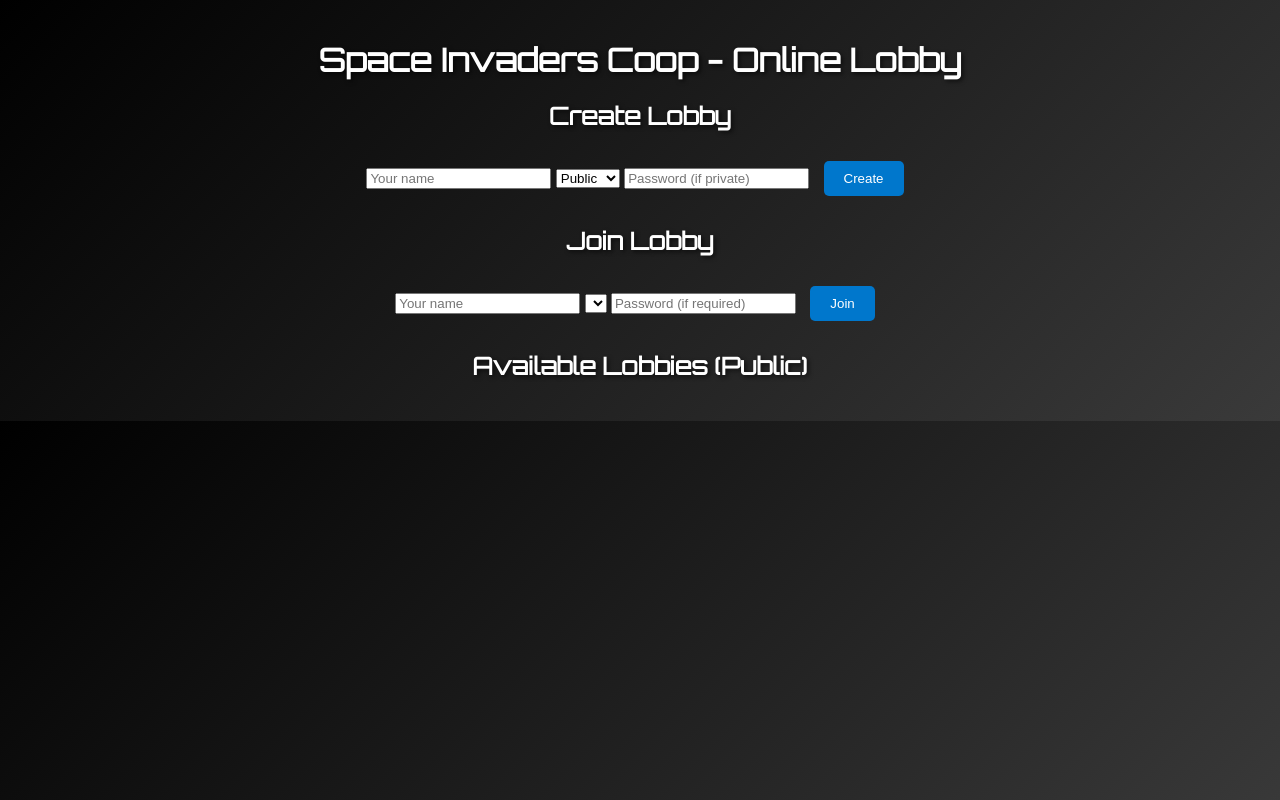
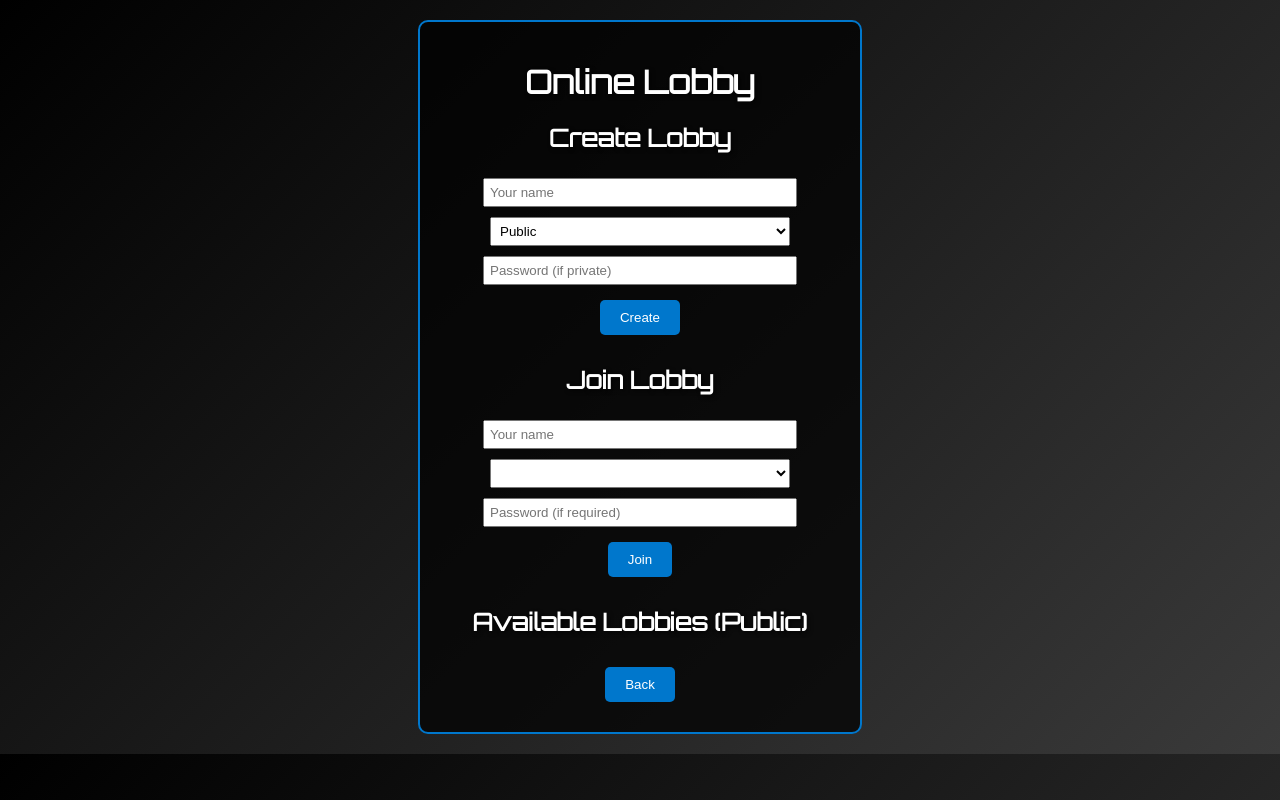
Before and after one commit to rodrimiles/Space-Invadors, a website: page public/index.html in a window 1280 px wide. Drawn offline with nearby package versions, Linux system fonts and the light colour scheme; no server answers.

Commit message:
Remove launch configuration and enhance index.html and script.js for improved lobby functionality; add back button and style updates

```diff
--- a/public/index.html
+++ b/public/index.html
@@ -4,13 +4,13 @@
   <meta charset="UTF-8">
   <title>Space Invaders Coop</title>
   <link rel="stylesheet" href="style.css">
-  <!-- Orbitron font for a futuristic look -->
+  <!-- Orbitron font -->
   <link href="https://fonts.googleapis.com/css2?family=Orbitron&display=swap" rel="stylesheet">
 </head>
 <body>
   <!-- Lobby Screen for Online Multiplayer -->
   <div id="lobbyScreen">
-    <h1>Space Invaders Coop - Online Lobby</h1>
+    <h1>Online Lobby</h1>
     <div id="createLobby">
       <h2>Create Lobby</h2>
       <input type="text" id="createName" placeholder="Your name">
@@ -32,9 +32,11 @@
       <h2>Available Lobbies (Public)</h2>
       <ul id="lobbyList"></ul>
     </div>
+    <!-- Back button to return to landing screen -->
+    <button onclick="backToLandingLobby()">Back</button>
   </div>
 
-  <!-- Offline/Local Screens -->
+  <!-- Offline / Local Screens -->
   <div id="landing" style="display:none;">
     <h1>Space Invaders Coop</h1>
     <button onclick="selectMode('singleplayer')">Singleplayer</button>
@@ -82,6 +84,7 @@
     </div>
   </div>
 
+  <!-- Include Socket.IO -->
   <script src="/socket.io/socket.io.js"></script>
   <script src="script.js"></script>
 </body>
--- a/public/script.js
+++ b/public/script.js
@@ -1,7 +1,7 @@
 // ----- Socket.IO Setup for Online Multiplayer -----
 let socket = null;
 if (typeof io !== 'undefined') {
-  socket = io(); // auto-connect if available
+  socket = io();
 }
 
 // ----- Lobby UI for Online Multiplayer -----
@@ -16,9 +16,7 @@
   lobbies.forEach(lobby => {
     const li = document.createElement("li");
     li.innerText = `${lobby.id} (${lobby.players.length}/2)`;
-    li.onclick = () => {
-      document.getElementById("lobbySelect").value = lobby.id;
-    };
+    li.onclick = () => { document.getElementById("lobbySelect").value = lobby.id; };
     lobbyList.appendChild(li);
   });
 });
@@ -52,7 +50,13 @@
   }
 });
 
-// ----- Mode Selection & Navigation (for offline/local modes) -----
+function backToLandingLobby() {
+  // Hide lobby screen and show landing screen
+  lobbyScreen.style.display = "none";
+  document.getElementById("landing").style.display = "block";
+}
+
+// ----- Mode Selection & Navigation (for offline/local) -----
 function selectMode(mode) {
   if (mode === "singleplayer") {
     gameMode = "singleplayer";
@@ -69,7 +73,7 @@
 function selectMultiplayer(option) {
   if (option === "online") {
     gameMode = "multiplayer_online";
-    // Lobby screen handles online mode.
+    // Lobby screen will handle online mode.
   } else if (option === "local") {
     gameMode = "multiplayer_local";
     startGame();
@@ -118,10 +122,10 @@
 const SHOT_COOLDOWN = 300;
 
 // Player objects
-// In singleplayer, use A/D to move and SPACE to shoot.
-// In multiplayer online/local:
-//   - Player1 (controlled with A/D for movement and SPACE to shoot) is white.
-//   - Player2 (controlled with arrow keys for movement and ENTER to shoot) is cyan.
+// Singleplayer: use A/D for movement and SPACE to shoot.
+// Multiplayer online/local:
+//   - Player1 (A/D, SPACE) is white.
+//   - Player2 (Arrow keys, ENTER) is cyan.
 let player1, player2;
 
 let barriers = [];
@@ -248,12 +252,11 @@
       keysP1[e.code] = true;
     }
   } else if (gameMode === "multiplayer_local" || gameMode === "multiplayer_online") {
-    // For multiplayer:
-    // Player1: A/D for movement, SPACE to shoot (drawn in white)
+    // Player1 (A/D, SPACE) is white.
     if (e.code === "KeyA" || e.code === "KeyD" || e.code === "Space") {
       keysP1[e.code] = true;
     }
-    // Player2: ArrowLeft/ArrowRight for movement, Enter (or NumpadEnter) to shoot (drawn in cyan)
+    // Player2 (Arrow keys, ENTER) is cyan.
     if (e.code === "ArrowLeft" || e.code === "ArrowRight" || e.code === "Enter" || e.code === "NumpadEnter") {
       keysP2[e.code] = true;
     }
@@ -291,10 +294,12 @@
   }
 
   if (speedyTripleActive) {
+    // Triple shot
     bullets.push({ x: player.x + player.width/2, y: player.y, speed: 7 });
     bullets.push({ x: player.x + player.width/2 - 15, y: player.y, speed: 7 });
     bullets.push({ x: player.x + player.width/2 + 15, y: player.y, speed: 7 });
   } else if (speedyDoubleActive) {
+    // Double shot
     bullets.push({ x: player.x + player.width/2, y: player.y, speed: 7 });
     bullets.push({ x: player.x + player.width/2 - 15, y: player.y, speed: 7 });
   } else {
@@ -328,6 +333,7 @@
   boss = null;
   if ([5,10,15,20].includes(invaderLevel)) {
     let bossHealth = 20 + (invaderLevel - 5) * 5;
+    // Improved boss: add extra guard to prevent crashes
     boss = { x: canvas.width/2 - 100, y: 50, width: 200, height: 50, alive: true, health: bossHealth };
     invaders = [];
   } else {
@@ -367,6 +373,8 @@
   }
 }
 function drawBoss(boss) {
+  // Wrap boss drawing in a try/catch block for extra safety
+  try {
     let gradient = ctx.createRadialGradient(
       boss.x + boss.width/2, boss.y + boss.height/2, 10,
       boss.x + boss.width/2, boss.y + boss.height/2, boss.width/2
@@ -383,6 +391,10 @@
     ctx.fillStyle = '#0F0';
     let maxHealth = 20 + (invaderLevel - 5) * 5;
     ctx.fillRect(boss.x, boss.y - 10, boss.width * (boss.health / maxHealth), 5);
+  } catch (err) {
+    console.error("Error drawing boss:", err);
+    boss = null;
+  }
 }
 function drawInvaders() {
   if (boss) {
@@ -463,7 +475,12 @@
         bullet.x > boss.x && bullet.x < boss.x + boss.width &&
         bullet.y > boss.y && bullet.y < boss.y + boss.height) {
       boss.health -= 1;
-      if (boss.health <= 0) { boss.alive = false; teamScore += 100; updateInfoDisplay(); boss = null; }
+      if (boss.health <= 0) {
+        boss.alive = false;
+        teamScore += 100;
+        updateInfoDisplay();
+        boss = null;
+      }
       bullets.splice(i,1);
       continue;
     }
@@ -474,7 +491,11 @@
             bullet.x > invader.x && bullet.x < invader.x + invaderWidth &&
             bullet.y > invader.y && bullet.y < invader.y + invaderHeight) {
           invader.health -= 1;
-          if (invader.health <= 0) { invader.alive = false; teamScore += 5; updateInfoDisplay(); }
+          if (invader.health <= 0) {
+            invader.alive = false;
+            teamScore += 5;
+            updateInfoDisplay();
+          }
           bullets.splice(i,1);
           break;
         }
@@ -576,8 +597,6 @@
 }
 
 // ----- Player Movement & Drawing -----
-// Singleplayer: use arrow keys and SPACE to shoot (but here we want singleplayer to use A/D & SPACE).
-// So for singleplayer, we now use keys "KeyA" and "KeyD" for movement and "Space" for shooting.
 function handlePlayerMovement() {
   if (gameMode === "singleplayer") {
     if (player1.lives > 0) {
@@ -586,8 +605,7 @@
       if (keysP1["Space"]) { shoot(player1); keysP1["Space"] = false; }
     }
   } else {
-    // Multiplayer:
-    // Player1 (A/D, SPACE) is white.
+    // Multiplayer: Player1 (A/D, SPACE) is white.
     if (player1.lives > 0) {
       if (keysP1["KeyA"]) { player1.x -= player1.speed; if (player1.x < 0) player1.x = 0; }
       if (keysP1["KeyD"]) { player1.x += player1.speed; if (player1.x + player1.width > canvas.width) player1.x = canvas.width - player1.width; }
@@ -661,12 +679,8 @@
 }
 function initGame() {
   if (gameMode === "singleplayer") {
-    // Singleplayer: move with A/D and shoot with SPACE.
     player1 = { x: canvas.width/2 - 20, y: canvas.height - 50, width: 40, height: 20, speed: 5, lives: 3, shieldActive: false, shieldCooldown: false, lastShotTime: 0 };
   } else {
-    // Multiplayer online/local:
-    // Player1: controlled with A/D and SPACE to shoot (white).
-    // Player2: controlled with arrow keys and ENTER to shoot (cyan).
     player1 = { x: canvas.width/2 - 100, y: canvas.height - 50, width: 40, height: 20, speed: 5, lives: 3, shieldActive: false, shieldCooldown: false, lastShotTime: 0 };
     player2 = { x: canvas.width/2 + 60, y: canvas.height - 50, width: 40, height: 20, speed: 5, lives: 3, shieldActive: false, shieldCooldown: false, lastShotTime: 0 };
   }
--- a/public/server.js
+++ b/public/server.js
@@ -9,7 +9,7 @@
 // Serve static files from the current directory
 app.use(express.static(__dirname));
 
-// Explicitly serve index.html at root
+// Serve index.html at root
 app.get('/', (req, res) => {
   res.sendFile(__dirname + '/index.html');
 });
--- a/public/style.css
+++ b/public/style.css
@@ -46,6 +46,21 @@
 #gameContainer,
 #lobbyScreen {
   padding: 20px;
+}
+
+/* Lobby Screen Styles */
+#lobbyScreen {
+  background: rgba(0,0,0,0.7);
+  border: 2px solid #0077cc;
+  border-radius: 10px;
+  margin: 20px auto;
+  max-width: 400px;
+}
+#lobbyScreen input, #lobbyScreen select {
+  margin: 5px;
+  padding: 5px;
+  width: 80%;
+  max-width: 300px;
 }
 
 /* Shop Overlay */
```
Lines whose indentation alone changed are shown as unchanged.
